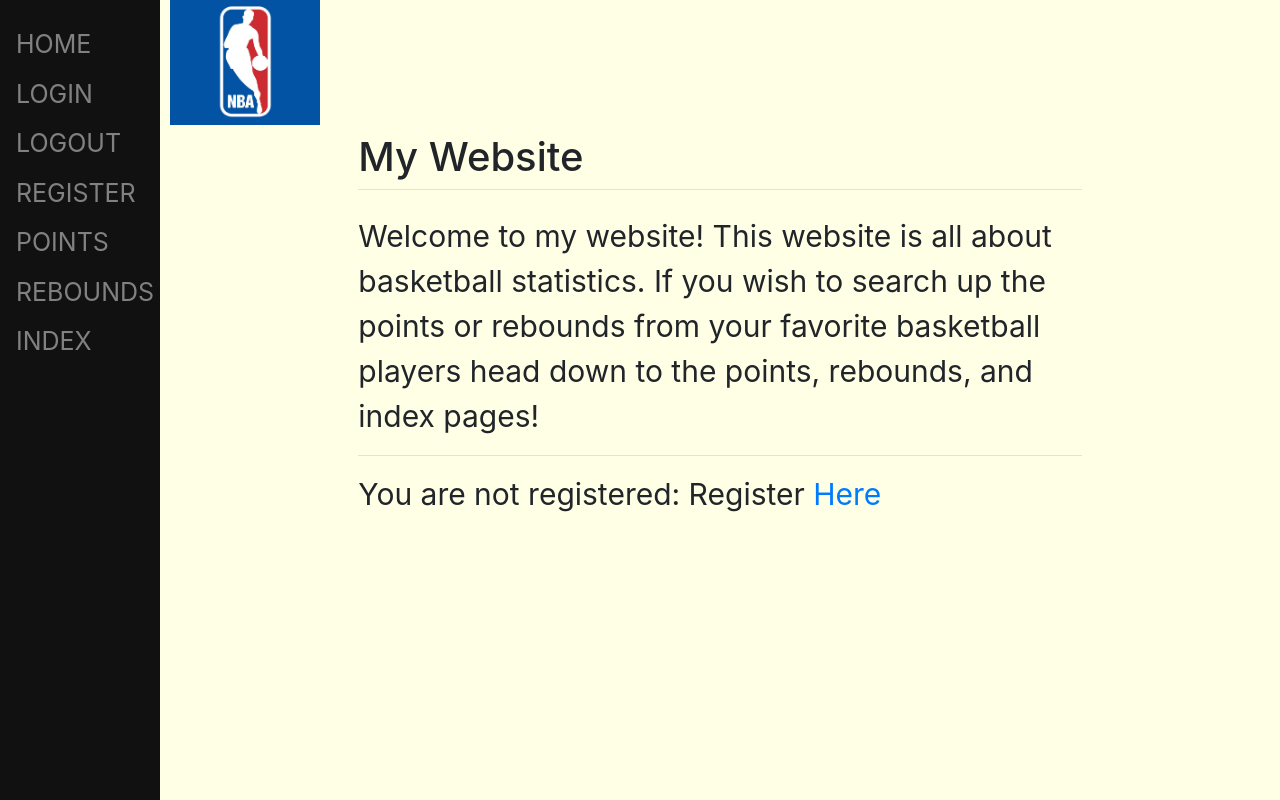
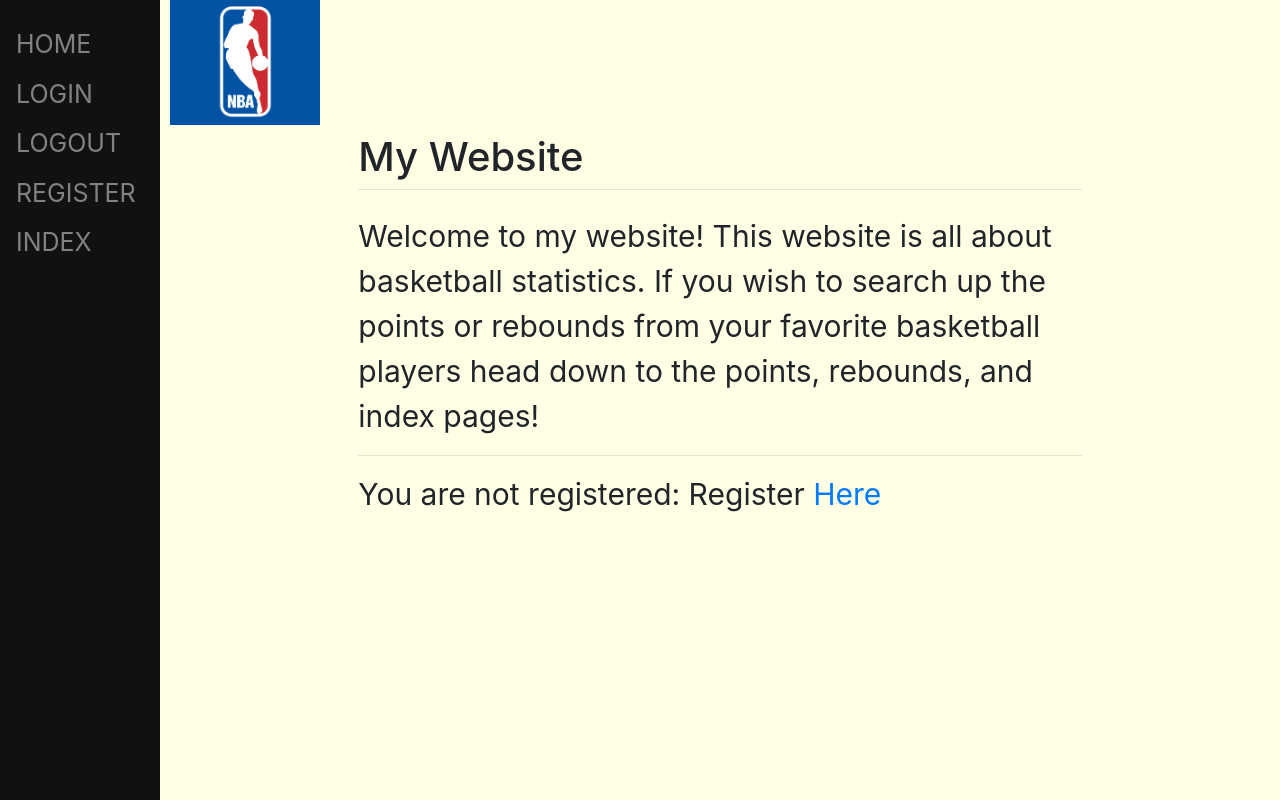
Before and after one commit to AshirKashyap/Django-Basketball-Stats, a Django app: page /polls/ in a window 1280 px wide. Run offline with Django 3.2, Linux system fonts and the light colour scheme; some libraries are stand-ins or nearby versions.

Commit message:
Deleting Points/Rebounds for concision and added more comments
I deleted the points and rebounds views, templates, and urls. I did this so that all the data could be stored in the index.html file where the user could see the points per game, rebounds per game, 2 pt %, 3 pt %, and games played. (I had to delete a lot of code which made this process more streamlined but makes the views look relatively simple.)

```diff
--- a/polls/templates/polls/base.html
+++ b/polls/templates/polls/base.html
@@ -2,7 +2,7 @@
 <html>
 <head>
   <style type="text/css">
-  /* This base.html file is a base template that is applied to index.html, points.html, rebounds.html, and login.html */
+  /* This base.html file is a base template that is applied to index.html and login.html */
   /* The styling for the side bar, the side bar links, and the main stuff */
     .sidenav {
       height:100%;
@@ -53,8 +53,6 @@
     <a href="../login/">LOGIN</a>
     <a href="../logout">LOGOUT</a>
     <a href="../register/">REGISTER</a>
-    <a href="../polls/points">POINTS</a>
-    <a href="../polls/rebounds">REBOUNDS</a>
     <a href="../polls/">INDEX</a>
   </div>
 
@@ -83,6 +81,9 @@
            <hr/>
            <p>You are not registered: Register <a href="../register/">Here</a></p>
           {% endblock %}
+        <!-- If the user is autheticated, they can see the whole wesbite -->
+        <!-- However, if they aren't their view is restricted to just the home
+        page and register page until they register/login -->
 
         {% endif %}
       </div>
--- a/polls/templates/polls/index.html
+++ b/polls/templates/polls/index.html
@@ -2,9 +2,9 @@
 <!-- Taking the styling from the base.html template -->
 
 {% block title %}
-Index
+Find your favorite player's stats!
 {% endblock %}
-<!-- Adding a title of "Index" -->
+<!-- Adding a title of "Find your favorite player's stats" -->
 
 {% load crispy_forms_tags %}
 <!-- loading crispy forms which makes the templates look a little better -->
@@ -12,60 +12,53 @@
 
 <body style="background-color: #FFFFE6">
 
-<h1> Index! </h1>
+<h2> Find your favorite player's stats!! </h2>
 
 
+<!-- Displaying the user's chosen player's stats -->
+<!-- These stats include the points per game, rebounds per game, 2 pt %, 3 pt %, and games played -->
 
-
-
-<!-- A for loop to loop through the players and display their name, jersey number, and team name -->
-
-<h4 style="color:blue;">
+<h4 style="color:purple;">
+<!-- Setting the color of the displayed text -->
 
 Points Per Game: {{selectedPlayer.totalPoints}}
-<br/>
+<hr/>
 Rebounds Per Game: {{selectedPlayer.totalRebounds}}
-<br/>
+<hr/>
+
+<!-- Selected player refers to the normal NBAPlayer -->
 
 2 Point Percentage: {{addedFields.twoPointPer}}
-<br/>
+<hr/>
 3 Point Percentage: {{addedFields.threePointPer}}
-<br/>
+<hr/>
 Games Played: {{addedFields.gamesPlayed}}
-<br/>
+<hr/>
 
-
-
+<!-- Added Fields refers to the NBAPlayer2 model as a work around to not
+being about to edit the NBAPlayer model -->
 
 </h4>
 
-
 <form action="" method="POST"> {% csrf_token %}
     <label for="players">Choose a player:</label>
-
-  <!-- Player First Name: <input type="text" name="firstName"/> -->
-
     <select name="firstName" id="players">
 
       {% for player in players %}
+      <!-- A for loop to loop through all the players -->
         <option>
           {{player.firstName}}
           {{player.lastName}}
         </option>
 
       {% endfor %}
-
-
     </select>
-
-
 
 <input type="submit" value="Submit"/>
 
-
 </form>
 
-<!-- Another form to take in a player's name and display it onto the screen -->
+<!-- Another form to display the 15 players by their first and last name in a drop down -->
 
 </body>
 
--- a/polls/urls.py
+++ b/polls/urls.py
@@ -5,9 +5,7 @@
 
 urlpatterns = [
     path('', views.IndexView.as_view(), name='index'),
-    path('points', views.BasketballPoints.as_view(), name='bbpoints'),
-    path('rebounds', views.BasketballRebounds.as_view(), name='bbrebounds'),
     path('base', views.BaseView.as_view(), name='base'),
     ]
 
-#urls to go to three different views
+#urls to go to two different views
--- a/polls/views.py
+++ b/polls/views.py
@@ -9,35 +9,32 @@
 from .models import NBATeam, NBAPlayer, Profile, NBAPlayer2
 # Importing the models
 
+# Side note: I had four views (BaseView, Index, Points and Rebounds)
+# However, for concision and because it made more sense, I deleted the Points and Rebounds
+# views, templates, and urls in order to make it all into the Index view
+# So, I had to delete a lot of code which made it more streamlined
+
 class BaseView(View):
-    # Purpose: This function works to display the base.html template and its data
+    # Purpose: This function works to display the base.html template
     # Parameters: The only parameter is View which is a built in view model from django
     # Return: There is a return that renders base.html (in other words loads that page)
-    points = NBAPlayer.objects.all()
-    print(points)
 
+    # The post and get methods automatically seperate the data accordingly
     def post(self, request):
-        if 'totalPoints' in request.POST.keys():
-            print(request.POST['totalPoints'])
-            context = {
-                'points': self.points,
-                'point': request.POST['totalPoints'],
-            }
+        context = {}
 
-            print(totalPoints)
-            return render(request, 'polls/points.html', context)
-
-        else:
-            return render(request, 'polls/points.html', context)
+        return render(request, 'polls/base.html', context)
+        # renders the polls/base.html page (which basically just loads that page)
 
     def get(self, request):
-        # print(request.GET.get('totalPoints'))
-        context = {
-            'points': self.points,
-            # never printing points through get function
-        }
-        f = open("data.txt", "r")
+        context = {}
 
+        return render(request, 'polls/base.html', context)
+        # renders the polls/base.html page (which basically just loads that page)
+
+
+        # f = open("data.txt", "r")
+        #
         #
         # for line in f:
         #     strSpl = line.split(",")
@@ -65,70 +62,6 @@
         # This code reads in data from the data.txt file and seperates it using split
         # While looping through each line of data, it creates a new player with the appropriate data
 
-        return render(request, 'polls/base.html', context)
-
-class BasketballPoints(View):
-    # Purpose: This function works to display the points.html template and its data
-    # Parameters: The only parameter is View which is a built in view model from django
-    # Return: There is a return that renders points.html (in other words loads that page)
-
-    # The post and get methods automatically seperate the data accordingly
-    points = NBAPlayer.objects.all()
-
-    def post(self, request):
-        if request.method == 'POST':
-            print(request.POST['totalPoints'])
-            context = {
-                'points': self.points,
-                'point': request.POST['totalPoints'],
-            }
-
-            return render(request, 'polls/points.html', context)
-
-    def get(self, request):
-        if request.method == 'GET':
-            print(request.GET.get('totalPoints'))
-            context = {
-                'points': self.points,
-                # never printing points through get function
-            }
-
-            return render(request, 'polls/points.html', context)
-
-
-
-class BasketballRebounds(View):
-    # Purpose: This function works to display the rebounds.html template and its data
-    # Parameters: The only parameter is View which is a built in view model from django
-    # Return: There is a return that renders rebounds.html (in other words loads that page)
-
-    # The post and get methods automatically seperate the data accordingly
-
-    rebounds = NBAPlayer.objects.all()
-
-    def post(self, request):
-        if request.method == 'POST':
-            print(request.POST['totalRebounds'])
-            context = {
-                'rebounds': self.rebounds,
-                'rebound': request.POST['totalRebounds'],
-            }
-
-            return render(request, 'polls/rebounds.html', context)
-
-
-    def get(self, request):
-        if request.method == 'GET':
-            print(request.GET.get('totalRebounds'))
-            context = {
-                'rebounds': self.rebounds,
-                # never printing the rebounds from the get function
-            }
-
-            return render(request, 'polls/rebounds.html', context)
-
-
-
 class IndexView(View):
     # Purpose: This function works to display the index.html template and its data
     # Parameters: The only parameter is View which is a built in view model from django
@@ -137,38 +70,36 @@
     # The post and get methods automatically seperate the data accordingly
     players = NBAPlayer.objects.all()
 
+    def post(self, request):
+        foundPlayer = False
+        # Checking to see if it found the right player
+        for player in self.players:
+            if str(player.firstName) + " " + str(player.lastName) == str(request.POST['firstName']):
+                # This if statement checks to see if the first and last name match the full name of the player
+                # (the key firstName refers to the full name of the player)
+                selectedPlayer = player
+                selectedPlayer2 = NBAPlayer2.objects.get(player = selectedPlayer)
+                # selected player 2 is for the NBAPlayer2 objects
+                # -- a workaround because i cannot edit the NBAPlayer model
+                context = {
+                    'players': self.players,
+                    'selectedPlayer': selectedPlayer,
+                    'addedFields': selectedPlayer2,
+                }
+                foundPlayer = True
+                # If it finds the right player, sets foundPlayer to True
+        if not foundPlayer:
+            context = {}
+            # This prevents the program from crashing because it ensures that either way context is defined
 
-    def post(self, request):
-
-        if request.method == 'POST':
-            # print(request.POST['firstName'])
-
-
-
-
-            for player in self.players:
-                if str(player.firstName) + " " + str(player.lastName) == str(request.POST['firstName']):
-                    selectedPlayer = player
-                    selectedPlayer2 = NBAPlayer2.objects.get(player = selectedPlayer)
-            context = {
-                'players': self.players,
-                # 'name': request.POST['firstName'],
-                'selectedPlayer': selectedPlayer,
-                'addedFields': selectedPlayer2,
-
-
-            }
-
-            print(request.POST)
-            return render(request, 'polls/index.html', context)
+        return render(request, 'polls/index.html', context)
+        # renders the polls/index.html page (which basically just loads that page)
 
 
     def get(self, request):
-         if request.method == 'GET':
-             # print(request.GET.get('firstName'))
-             context = {
-                'players': self.players,
-                #never printing name from get function
-             }
+         context = {
+            'players': self.players,
+         }
 
-             return render(request, 'polls/index.html', context)
+         return render(request, 'polls/index.html', context)
+         # renders the polls/index.html page (which basically just loads that page)
--- a/register/templates/register/register.html
+++ b/register/templates/register/register.html
@@ -49,8 +49,6 @@
     <a href="../login/">LOGIN</a>
     <a href="../logout">LOGOUT</a>
     <a href="../register/">REGISTER</a>
-    <a href="../polls/points">POINTS</a>
-    <a href="../polls/rebounds">REBOUNDS</a>
     <a href="../polls/">INDEX</a>
   </div>
 
```
Also changed, not shown: data.txt (+15 -15 lines), polls/templates/polls/points.html (deleted, +0 -45 lines), polls/templates/polls/rebounds.html (deleted, +0 -45 lines), db.sqlite3.
